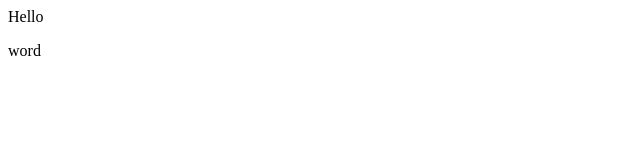
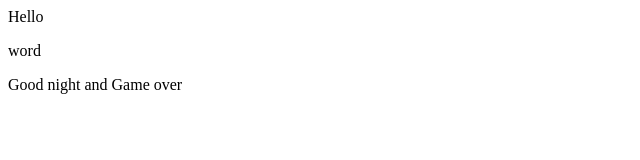
Before and after one commit to patrik-sosa/demo-repo2, a plain HTML site: page index.html in a window 1280 px wide. Shown: the whole page, without its empty margins (0-640 px from the left). Drawn offline with Linux system fonts and the light colour scheme.

Commit message:
added good night and game over

```diff
--- a/index.html
+++ b/index.html
@@ -1,2 +1,3 @@
 <div>Hello</div>
 <p>word</p>
+<p>Good night and Game over</p>
```
